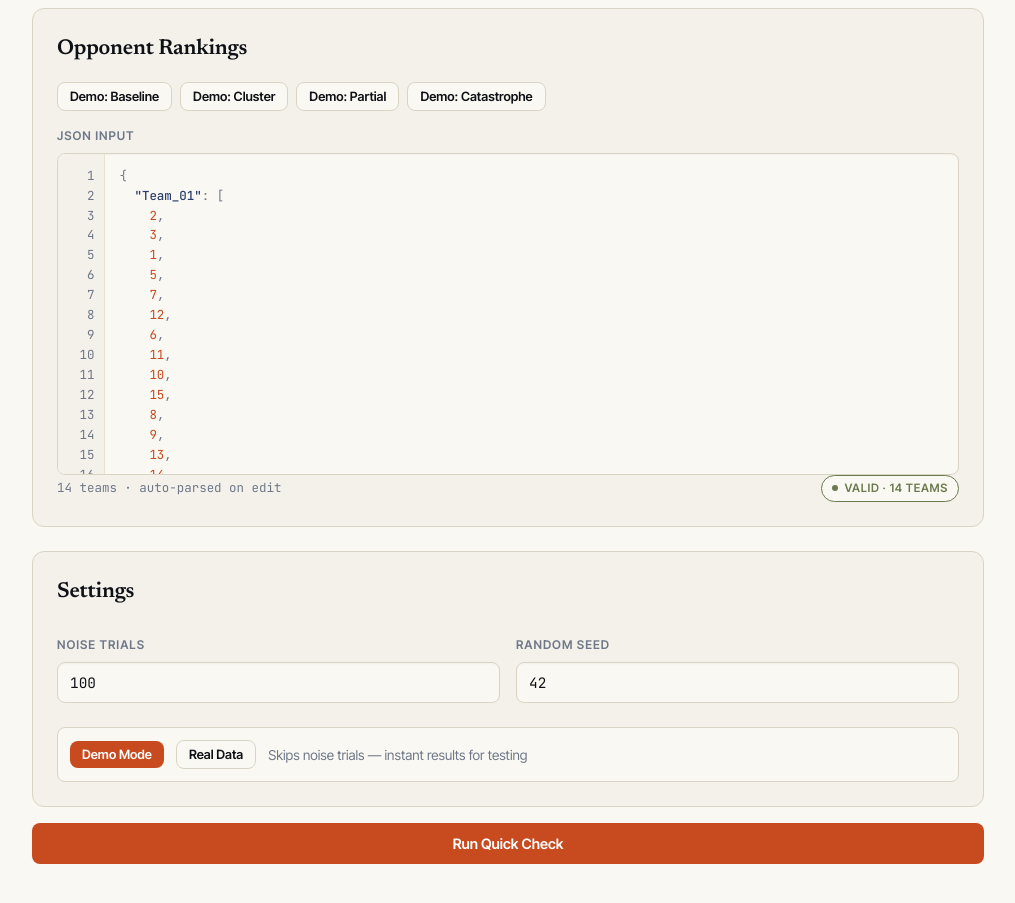
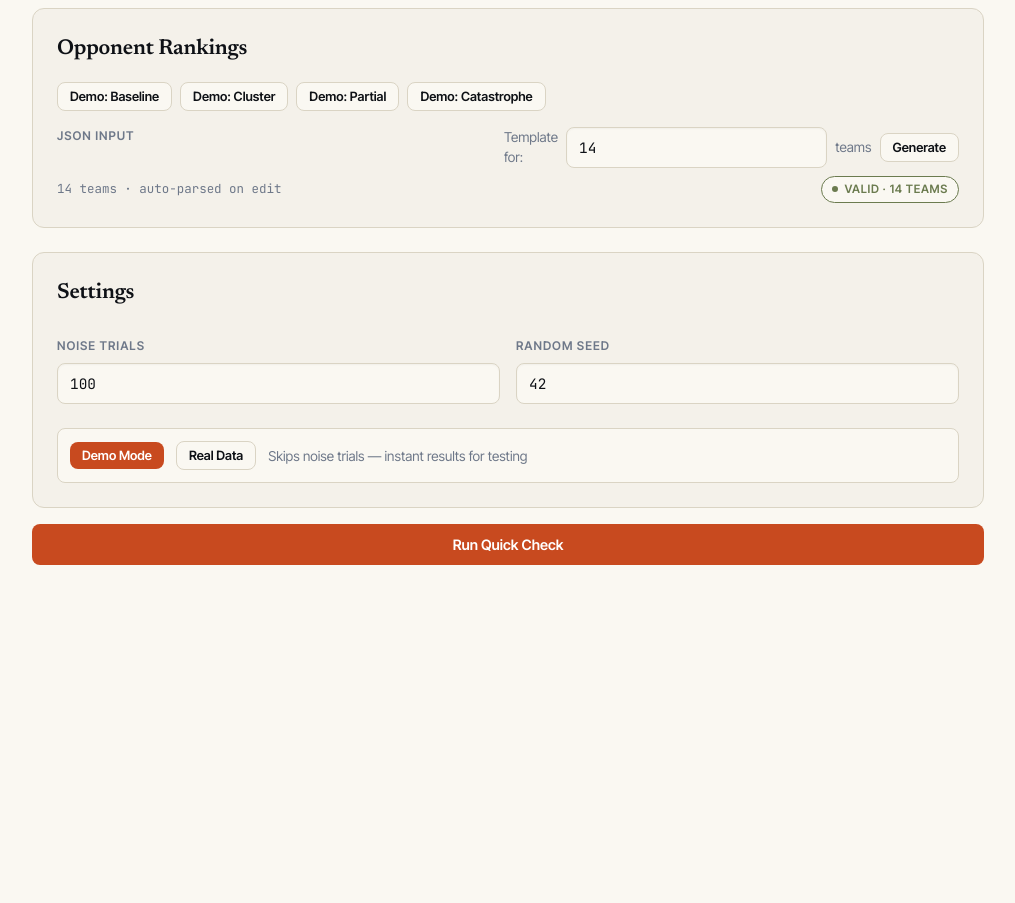
Before and after one commit to Parth-Sundaram/CapApp, a React (Vite) app: page / in a window 1280 px wide. Shown: the part 1300-2203 px from the top of the page, without its empty margins (132-1147 px from the left). After the commit the page ends 1945 px from the top, so only its background shows below. Built offline with nearby package versions, Linux system fonts and the light colour scheme.

Commit message:
Add template generation feature for JSON input

```diff
--- a/src/App.jsx
+++ b/src/App.jsx
@@ -376,6 +376,7 @@ export default function App() {
   const [demoMode, setDemoMode] = useState(true);
   const [dragOverIndex, setDragOverIndex] = useState(null);
   const [jsonStatus, setJsonStatus] = useState({ kind: 'ok', message: 'valid · 14 teams' });
+  const [templateCount, setTemplateCount] = useState(14);
 
   // Helper: parse JSON and propagate updates. Called by the JSON editor's
   // onChange and by loadPreset. This lives in event-handler territory —
@@ -487,6 +488,19 @@ export default function App() {
   const loadPreset = (id) => {
     const preset = getDemoPreset(id);
     handleJsonInputChange(JSON.stringify(preset.data, null, 2), preset.data);
+  };
+
+  const handleGenerateTemplate = () => {
+    const n = projectNames.length;
+    const blankRanking = Array.from({ length: n }, (_, i) => i + 1);
+
+    const template = {};
+    for (let i = 1; i <= templateCount; i++) {
+      const teamName = `Team_${String(i).padStart(2, '0')}`;
+      template[teamName] = [...blankRanking];
+    }
+
+    handleJsonInputChange(JSON.stringify(template, null, 2), template);
   };
 
   const runAnalysis = () => {
@@ -606,13 +620,20 @@ export default function App() {
           <button className="btn btn-secondary btn-sm" onClick={() => loadPreset('catastrophe')}>Demo: Catastrophe</button>
         </div>
 
-        <p className="label">JSON Input</p>
-        <JsonEditor
-          value={jsonInput}
-          onChange={handleJsonInputChange}
-          minRows={6}
-          placeholder={`{\n  "Team_01": [3, 1, 2, 5, 4, ...],\n  "Team_02": [2, 5, 1, ...]\n}`}
-        />
+        <div className="flex justify-between items-end mb-2 mt-4">
+          <p className="label" style={{ margin: 0 }}>JSON Input</p>
+          <div className="flex gap-2 items-center text-fog" style={{ fontSize: '0.85rem' }}>
+            Template for:
+            <input
+              type="number"
+              className="template-input"
+              value={templateCount}
+              onChange={(e) => setTemplateCount(Math.max(1, Number(e.target.value)))}
+            />
+            teams
+            <button className="btn btn-secondary btn-sm" onClick={handleGenerateTemplate}>Generate</button>
+          </div>
+        </div>
         <div className="flex justify-between items-center mt-2">
           <span className="text-fog mono" style={{ fontSize: '0.78rem' }}>
             {Object.keys(publicRankings).length} teams · auto-parsed on edit
```
